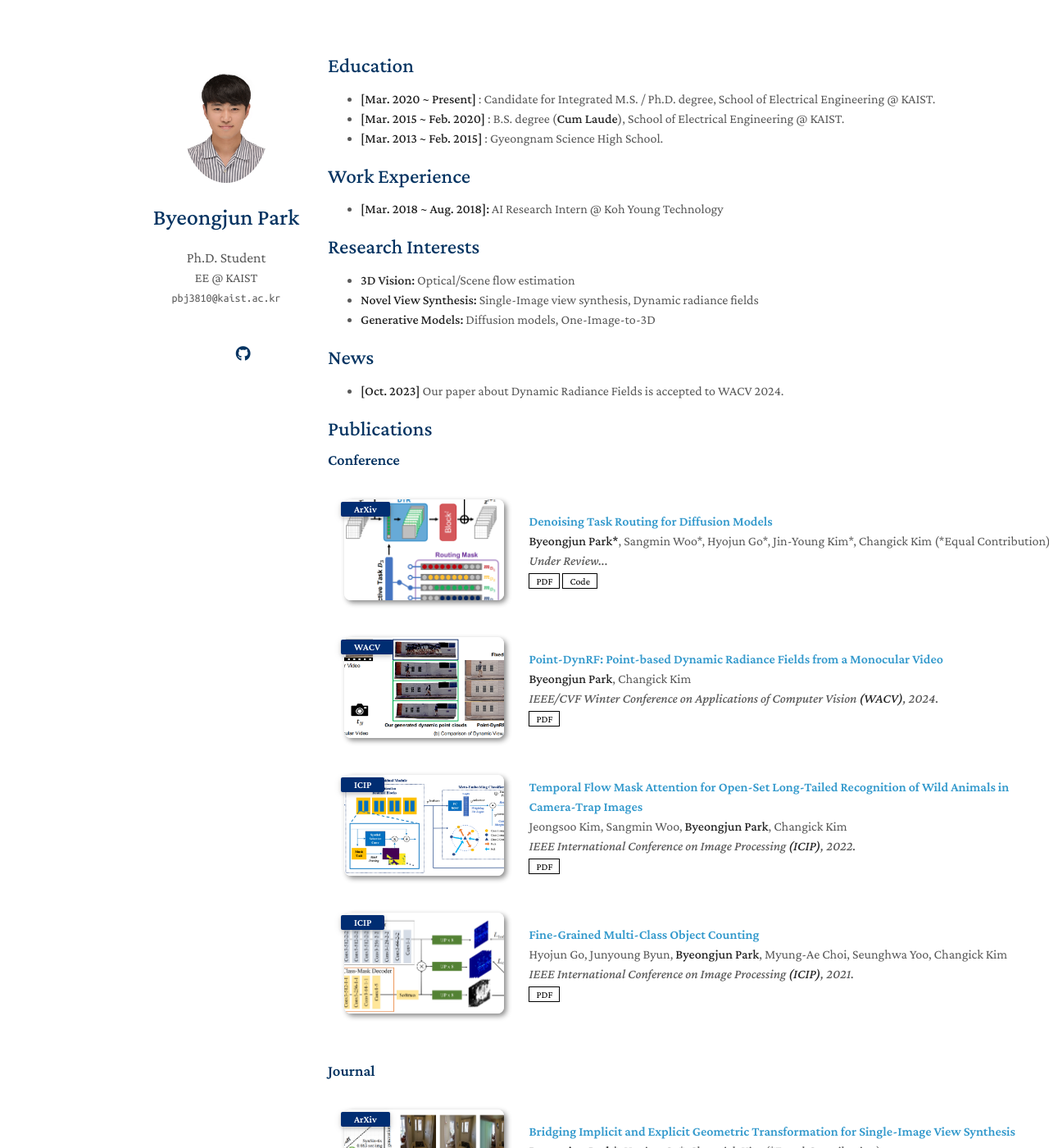
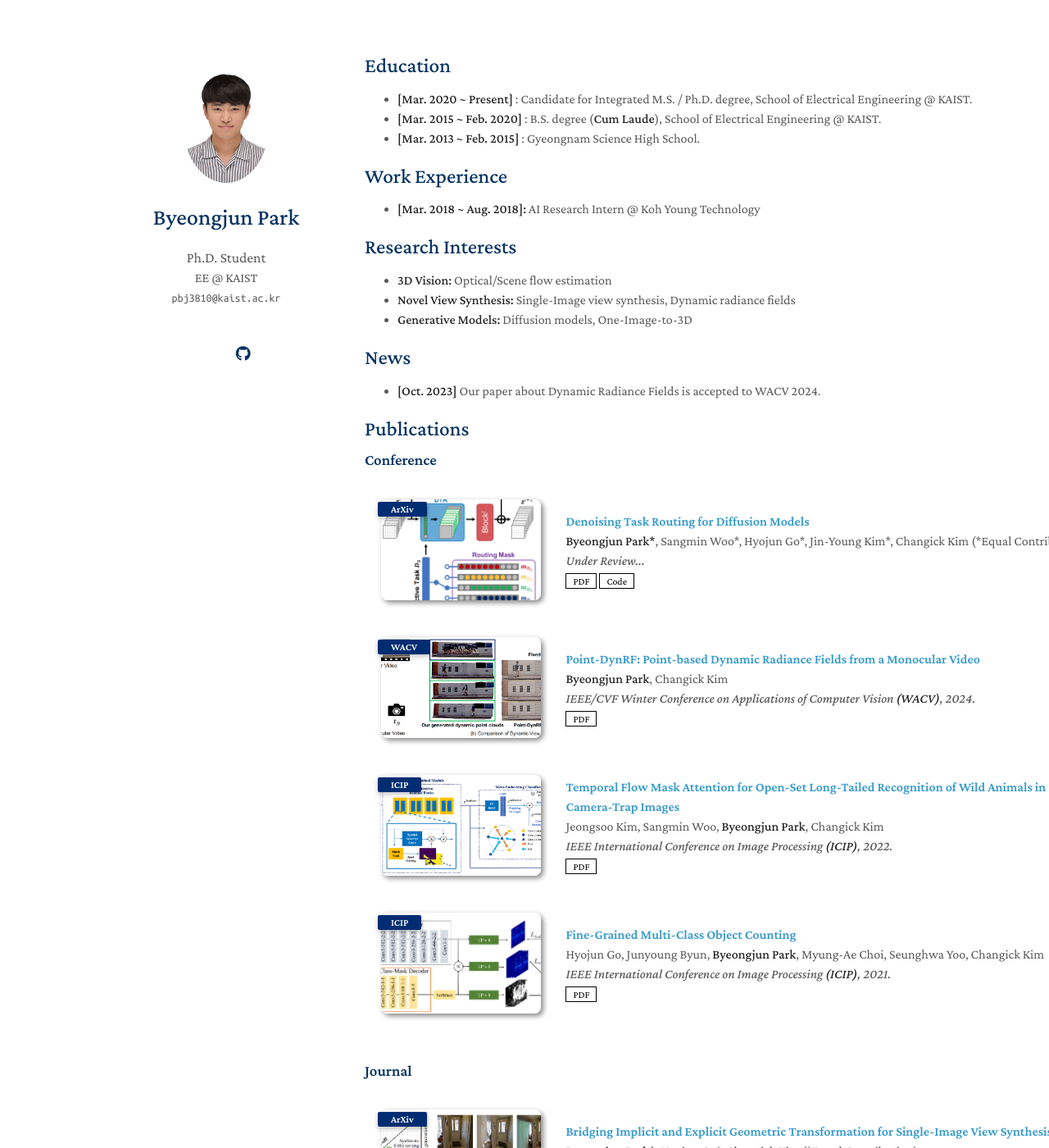
Before and after one commit to byeongjun-park/byeongjun-park.github.io, a Jekyll site: the page built from index.md, in a window 1280 px wide and 1400 px high. Shown: the whole window at 82% size. Built offline with Jekyll 4.4.1, drawn with Linux system fonts in a browser that asks for light colours; nearby versions of some CDN libraries; a style sheet for code colours, icons or effects is not loaded; our own code applies the rules of GitHub Pages for plain Markdown files.

Commit message:
profile update

```diff
--- a/_sass/minimal-light-no-dark-mode.scss
+++ b/_sass/minimal-light-no-dark-mode.scss
@@ -354,7 +354,7 @@ section {
   width:900px;
   float:right;
   right: 50%;
-  transform: translateX(20%);
+  transform: translateX(25%);
   padding-top:4.0em;
   padding-bottom:50px;
 }
--- a/_sass/minimal-light.scss
+++ b/_sass/minimal-light.scss
@@ -433,7 +433,7 @@ section {
   width:900px;
   float:right;
   right: 50%;
-  transform: translateX(20%);
+  transform: translateX(25%);
   padding-top:4.0em;
   padding-bottom:50px;
 }
```
